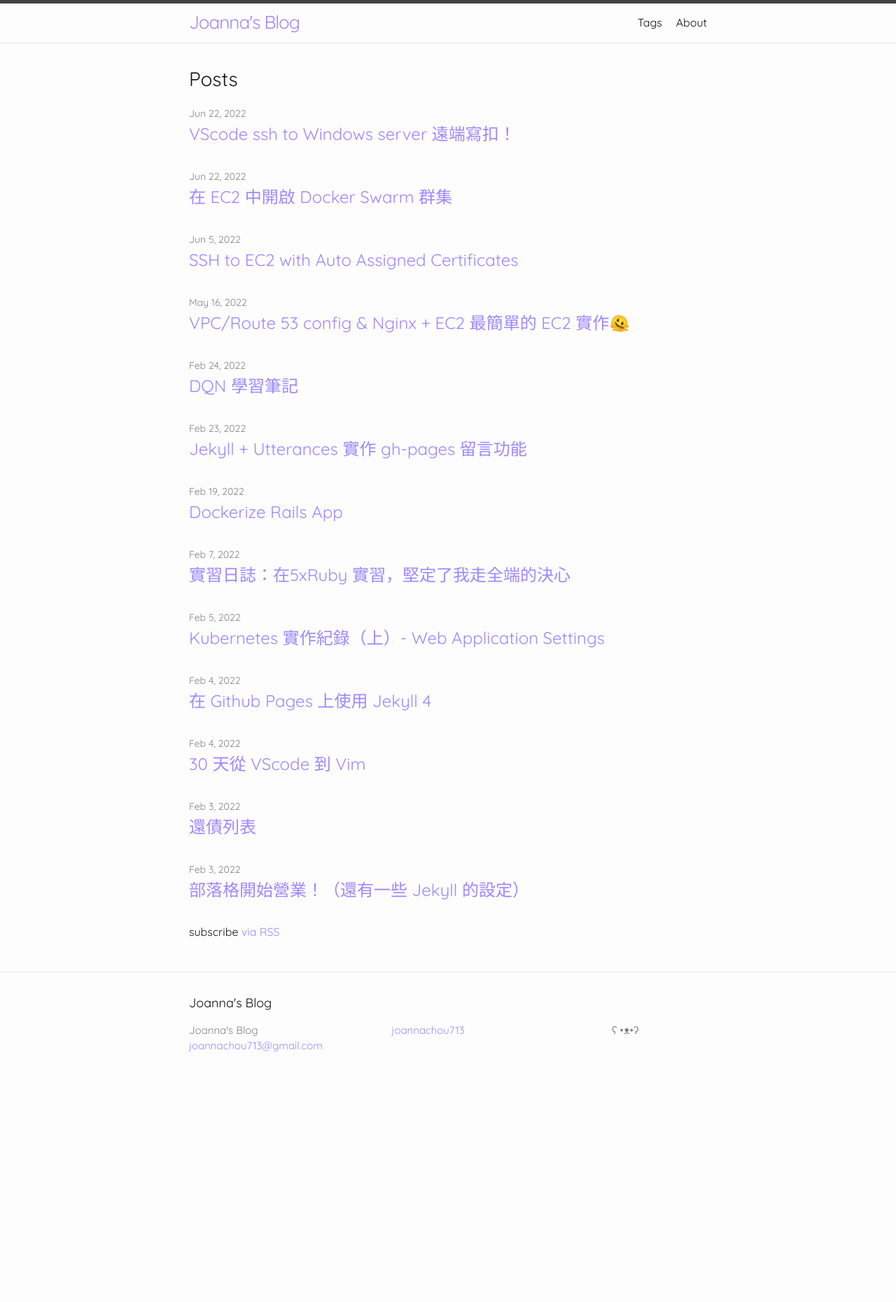
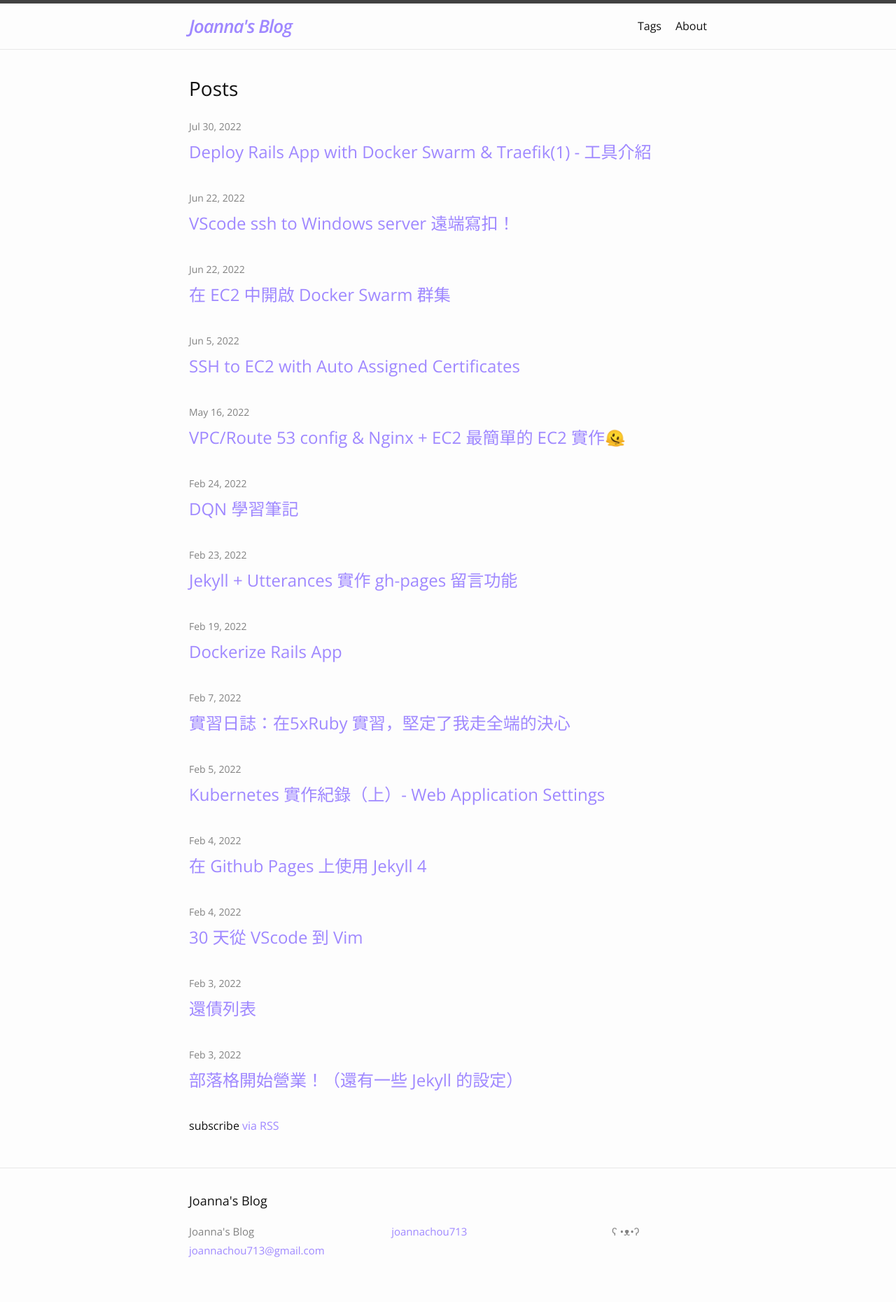
Before and after one commit to jqlynchien713/jqlynchien713.github.io, a Jekyll site: the page built from index.markdown, in a window 1280 px wide. Shown: the whole page at 70% size. Built offline with Jekyll 4.4.1, drawn with Linux system fonts in a browser that asks for light colours; before the commit the page ends 1566 px from its top, so only the background shows below that; some of the changed lines change nothing that is shown.

Commit message:
0730 add coscup1

```diff
--- /dev/null
+++ b/_posts/2022-07-30-coscup1.md
@@ -0,0 +1,74 @@
+---
+layout: post
+title: Deploy Rails App with Docker Swarm & Traefik(1) - 工具介紹
+date: 2022-07-30 18:19 +0800
+tags: update COSCUP docker-swarm traefik deploy
+---
+
+COSCUP 安全下莊！（大概）
+
+因為終於結束ㄌ，想說來把我的簡報內容轉換成部落格的實體紀錄，目前預計會發個三篇，分別是**工具介紹**、**實作流程**、**其他議題**（就是實際簡報的 mapping），這邊也附上實際報告的[簡報](https://docs.google.com/presentation/d/1c1ip0DacaPZ8jKVLdtDPkB1ud3qiH44mp8TscCdTbD4/edit?usp=sharing)以及我實作的 [Repository](https://gitlab.com/joannachou713/task-manager-ruby)，接下來就進入正題ㄅ！
+
+## Docker Swarm
+
+### Structure
+
+Docker Swarm 的結構可以視為一個 Cluster（叢集），叢集里會有一到多個 Master/Manager Node 來控制我們的節點，另外也會有 0 到多個的 Worker node，而這邊紫色的框框都是一台機器，每台機器上都會有執行中的 docker daemon。
+
+當我們要進行 deploy 的動作時，會先透過 Docker Clinent 向 Manager node 發起 deploy request 給 Manager node 的 scheduler/discovery service，透過與 worker node 上的 docker daemon 聯繫來控制這些工作節點。
+
+![Work.jpg](/assets/img/swarm.png)
+
+### Scalability & Availability Feature
+
+首先來比較一下這兩項特性定義上的差異：
+
+- Scalability: 當流量變大/變小時，系統中的 server 數可以橫向擴展或縮減
+- Availability: 當部分的機器無法運作時，能夠確保服務不被中斷（自動開啟新的 instance）
+
+Docker Swarm 達到這兩項特性的方法如下：
+
+1. Scalability：自動在空間足夠的 worker 上開啟新的 container
+2. Availability：以更新 app、降低 downtime 為例
+    1. 當需要更新 app 版本時，可以讓 load balancer 自動 route 到新版 app 上
+    2. 漸進式取代所有舊版的 app container
+
+### Deploy Tools: Stack vs Compose
+
+當我們需要使用 docker swarm 這個架構時，必須透過 Docker stack 這項工具進行部署的動作。Stack 可以說是進化版的 Compose，因為基本上 stack 的設定檔格式就是 docker-compose.yml，以下是這兩個工具之間的異同：
+
+1. 都使用 compose format 進行 deploy，但是 stack 只支援版本三以上
+2. Stack 無法 build image，因此只能使用現有的映像檔，或者使用 compose 來幫我們做 build image 的動作
+3. Compose 只能做到單一機器上的執行，但 stack 搭配了 docker swarm 的架構，可以透過 scheduler 與 worker 的 docker daemon 進行聯繫，因此可以做到多台機器之間的操作，達到 cluster 的效果
+4. Compose 相較之下更適合用於開發環境
+
+### 名詞解釋: Service vs Task
+
+- Task：各個**實體機**上須要執行的人物；當 service 指定的 replica 為 3 時，代表會有 3 個 tasks 分別執行在 3 個 container 裡
+- Service：一個 image 所提供的服務，like: app/redis/postgres
+- 所有 service 的總和稱為 stack
+
+![https://docs.docker.com/engine/swarm/images/services-diagram.png](https://docs.docker.com/engine/swarm/images/services-diagram.png)
+
+## Traefik
+
+Traefik 最直觀的解釋就是一個 reverse proxy 的工具，也可以拿來做 load balancer 使用。那他的好處有以下這幾點：
+
+1. 與 Docker 高度整合：可以直接在 docker compose 定義 service 時，直接把 routing rules 定義在 deploy label  下面
+2. 自動向 Let’s Encrypt 申請 HTTPS 憑證，降低申請憑證的繁複程序
+3. 無需重啟：當我們有新的 app 希望可以用 Traefik 做 reverse proxy 時，不需要重新啟動 Traefik，他就能自動幫我們把新的 host request 導向新的 application 上
+4. 有別於以往設定 reverse proxy 時，都需要先設定好 app 再去設定 reverse proxy 的路由，Traefik 是先把他自己的服務開好後，再把我們要開放的 app 掛上去
+
+## AWS
+
+### EC2
+
+就是一台虛擬機，必須存在於某個 VPC 的子網路下（可直接選擇 AWS 提供給免費帳戶的預設 VPC）。同時也為了要簡化後續的實作流程，這邊也會使用到 AMI 與 EC2 template 來加速我們開啟機器的步驟，以下簡單介紹一下這兩項工具：
+
+- AMI (software only)：映像檔服務，可以從我們已經開好並安裝一些套件之後的 EC2 製成。因為是映像檔的關係，建好 AMI 後會幫我們保留該 EC2 上已經安裝好的套件。
+- Template (hardware only)：EC2 模板，協助開啟同樣的 EC2 啟動精靈，內容包含了硬體的選擇、VPC/Subnet 設定、IAM 角色的給定，以及 user data 的內容（啟動後要執行的腳本）
+
+### Route53：路由服務
+
+- 會為擁有的 Domain 產生 Hosted Zone 的 Name Server，管理 DNS routing（domain 要對應到哪個 IP address）
+- 可以創建許多型態的 record，定義 sub-domain
--- a/_sass/minima/_layout.scss
+++ b/_sass/minima/_layout.scss
@@ -12,7 +12,8 @@
 
 .site-title {
   @include relative-font-size(1.625);
-  font-weight: 400;
+  font-weight: 600;
+  font-style: italic;
   line-height: $base-line-height * $base-font-size * 2.25;
   letter-spacing: -1px;
   margin-bottom: 0;
@@ -238,6 +239,8 @@
 
   h2 {
     @include relative-font-size(2);
+    font-weight: 600;
+    font-style: italic;
 
     @include media-query($on-laptop) {
       @include relative-font-size(1.75);
@@ -245,6 +248,8 @@
   }
 
   h3 {
+    font-weight: 600;
+    font-style: italic;
     @include relative-font-size(1.625);
 
     @include media-query($on-laptop) {
@@ -253,6 +258,8 @@
   }
 
   h4 {
+    font-weight: 600;
+    font-style: italic;
     @include relative-font-size(1.25);
 
     @include media-query($on-laptop) {
--- a/assets/main.scss
+++ b/assets/main.scss
@@ -2,11 +2,14 @@
 # Only the main Sass file needs front matter (the dashes are enough)
 ---
 @import url('https://fonts.googleapis.com/css2?family=Roboto+Mono:wght@300;400&display=swap');
-@import url('https://fonts.googleapis.com/css2?family=Quicksand:wght@400&display=swap');
+// @import url('https://fonts.googleapis.com/css2?family=Quicksand:wght@400&display=swap');
+@import url('https://fonts.googleapis.com/css2?family=Open+Sans:ital,wght@0,400;0,600;1,600&display=swap');
 
 $code-font-family: 'Roboto Mono', monospace;
-$base-font-family: 'Quicksand', sans-serif;
-$base-font-weight: 300;
+// $base-font-family: 'Quicksand', sans-serif;
+$base-font-family: 'Open Sans', sans-serif;
+$base-font-weight: 400;
+$base-line-height: 1.8 !default;
 $brand-color: #9F88FF;
 $code-bg: #E1F5F5;
 $tag-bg: #E1E5FF;
```
